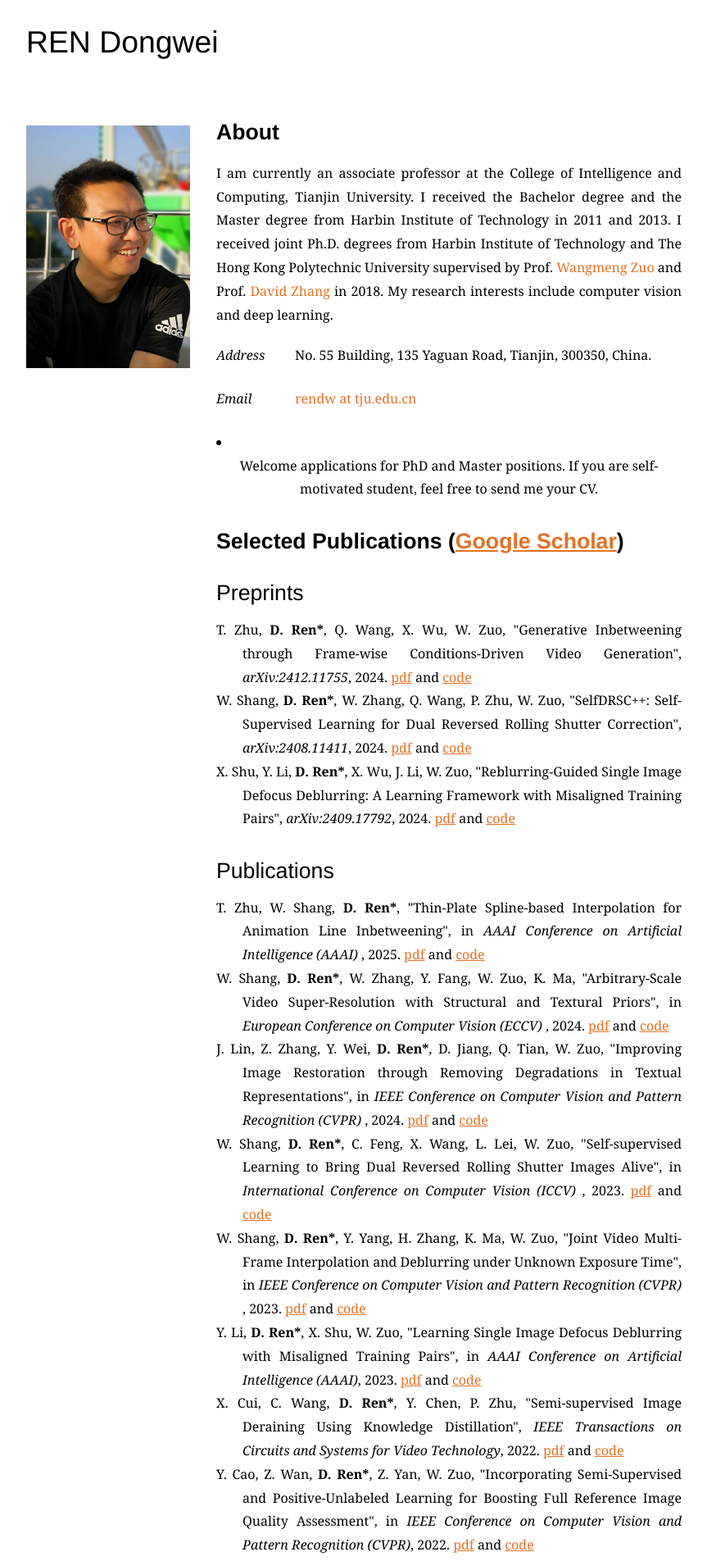
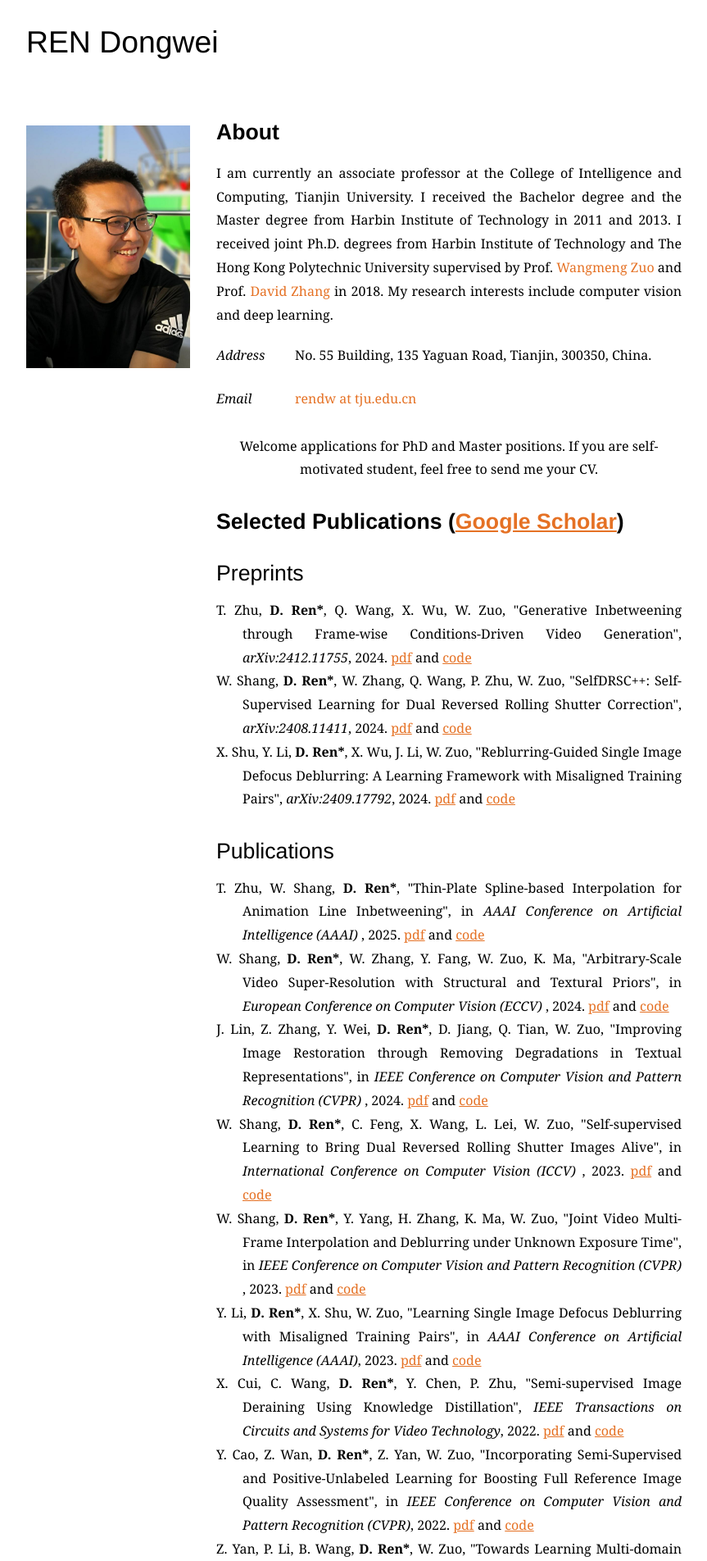
Before and after one commit to csdwren/csdwren.github.io, a Jekyll site: the page built from index.html, in a window 1280 px wide. Shown: the top 1904 px of the page at 82% size, without its empty margins (208-1071 px from the left). Built offline with Jekyll 4.4.1, drawn with Linux system fonts in a browser that asks for light colours; some web fonts are replaced.

Commit message:
Update index.html

```diff
--- a/index.html
+++ b/index.html
@@ -24,9 +24,8 @@
               </dd>
       </dl>
 
-<li>
-          <div align="center"> Welcome applications for PhD and Master positions. If you are self-motivated student, feel free to send me your CV. </div>
-          </li>
+ <p align="center"> Welcome applications for PhD and Master positions. If you are self-motivated student, feel free to send me your CV. </p>
+
 
 
 <h4><strong>Selected Publications (<a href="https://scholar.google.com/citations?user=pKmdGZgAAAAJ&hl=en&oi=ao"><u>Google Scholar</u></a>)</strong></h4>
```
